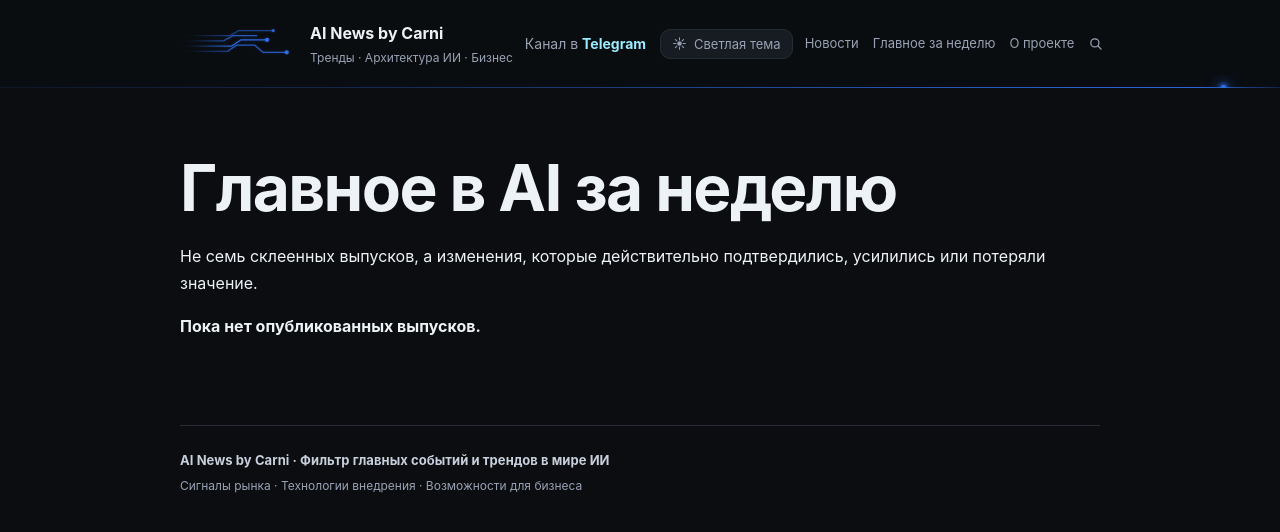
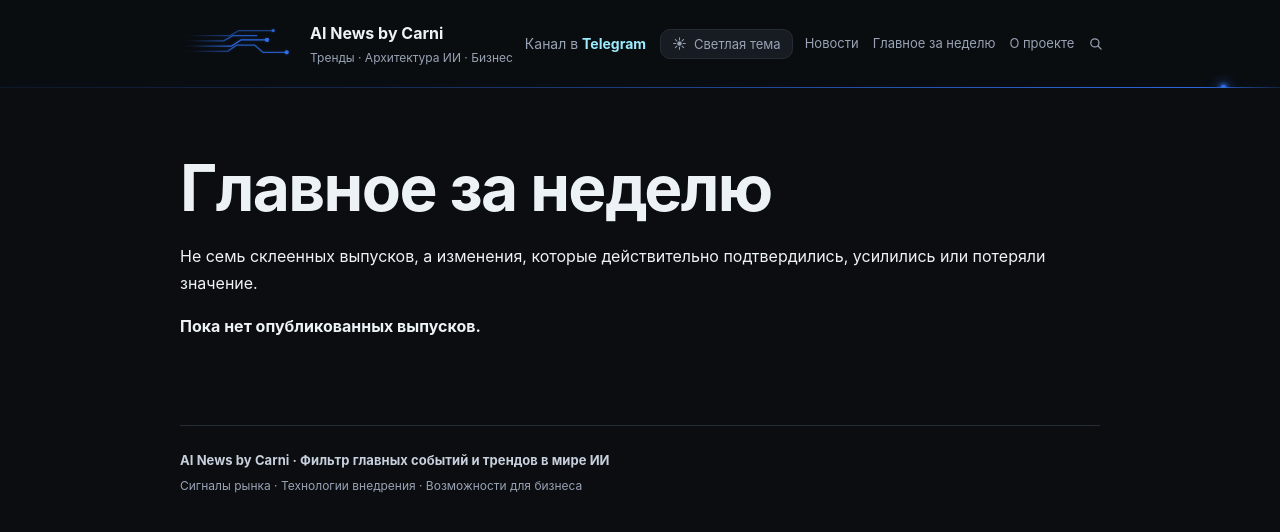
Before and after one commit to DmitryCarni/ai-news-by-carni, a Jekyll site: the page built from weekly/index.md, in a window 1280 px wide. Shown: the top 532 px of the page. Built offline with Jekyll 4.4.1, drawn with Linux system fonts in a browser that asks for light colours.

```diff
--- a/weekly/index.md
+++ b/weekly/index.md
@@ -6,7 +6,7 @@ permalink: /weekly/
 
 {% assign reports = site.pages | where: "report_type", "weekly" | sort: "report_date" | reverse %}
 
-# Главное в AI за неделю
+# Главное за неделю
 
 Не семь склеенных выпусков, а изменения, которые действительно подтвердились, усилились или потеряли значение.
 
```
